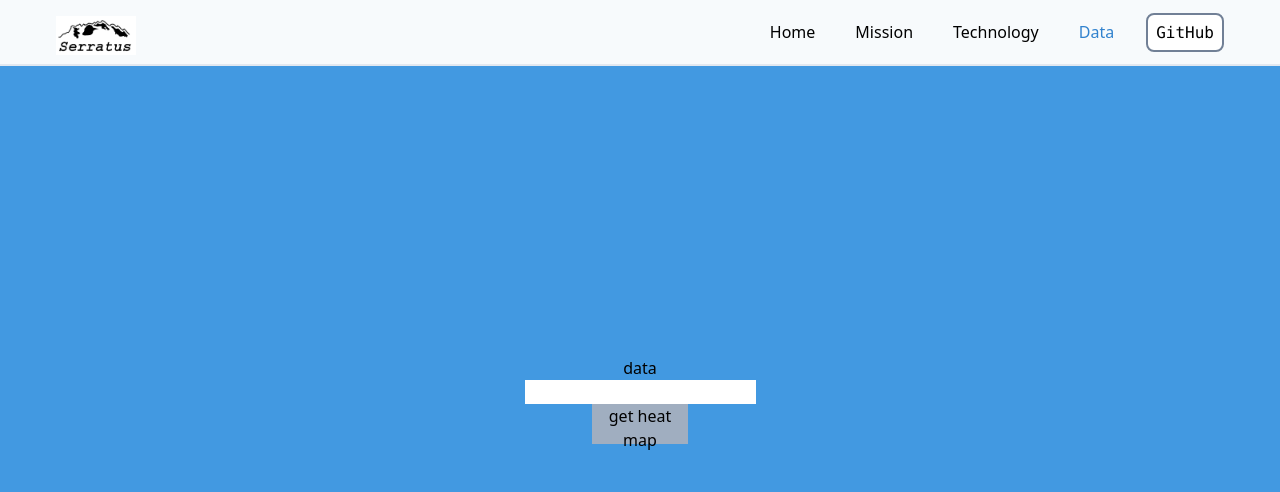
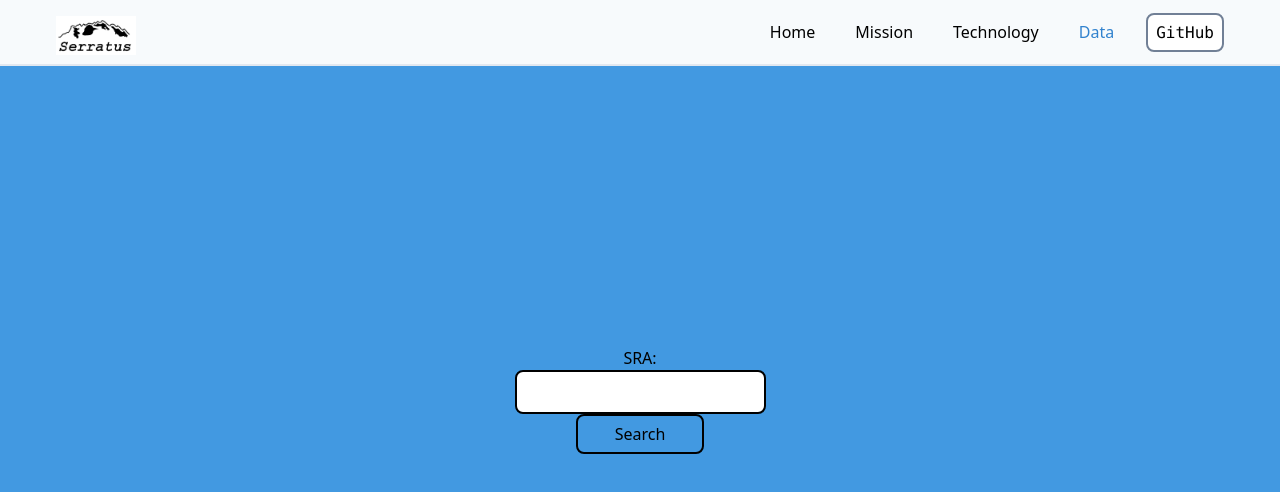
Before and after one commit to serratus-bio/serratus.io, a React (Create React App) app: page /Data in a window 1280 px wide. Shown: the top 492 px of the page. Built offline with nearby package versions, Linux system fonts and the light colour scheme.

Commit message:
add data

```diff
--- a/src/pages/Data.js
+++ b/src/pages/Data.js
@@ -32,24 +32,31 @@ const  Data = (props) => {
         catch {
             setImageError("No heat map for this SRA")
         }
-
     }
 
     return (
-        // data ?
-        //     <div>
-        //         <text>HI</text>
-        //     </div>
-        //     :
-        <div className="h-screen flex flex-col items-center bg-blue-500 justify-center">
-        {data ? <div>data</div> : <div>no data</div>}
-        {heatMap ? <img src={heatMap} className="h-auto w-auto"></img> : <div>{imageError}</div> }
-
-            <input onChange={e => setSearchString(e.target.value)}></input>
-
-            <button onClick={() => genSra()} className="h-10 w-24 bg-gray-500" title="get heat">get heat map</button>
+        <div className="h-screen w-screen flex flex-col items-center bg-blue-500 justify-center p-6">
+            <div class="w-1/2 h-64 flex flex-col justify-center">
 
 
+            <div class="flex flex-col justify-center items-center">
+                {data.sra
+                ?
+                <div>SRA: {data.sra}</div>
+
+                :
+                <div>SRA: </div>}
+                {heatMap ?
+                <img src={heatMap} className="h-full w-full p-6 m-6"></img>
+                :
+                <div>{imageError}</div> }
+                <div class="flex flex-col justify-center items-center">
+                    <input class="p-2 border-black border-2 rounded-lg" onChange={e => setSearchString(e.target.value)}></input>
+                    <button class="" onClick={() => genSra()} className="h-10 w-32 border-black border-2 rounded-lg" title="get heat">Search</button>
+                </div>
+                <a src={`https://www.ncbi.nlm.nih.gov/sra/?term=${data.sra}`}></a>
+            </div>
+            </div>
         </div>
     )
 }
--- a/src/pages/Projects.js
+++ b/src/pages/Projects.js
@@ -55,7 +55,7 @@ function Projects() {
                   </div>
                   <div class="sm:max-w-sm rounded-lg overflow-hidden bg-white shadow-2xl mt-40 sm:m-10 sm:pt-0">
                 <div class="w-full flex flex-col justify-center items-center p-10">
-                <img class="h-24 w-24" src="/db.png" alt="Muzer Logo"/>
+                <img class="h-24 w-24" src="/dbcloud.png" alt="cloud db image"/>
                 </div>
                     <div class="px-6 py-4">
                       <div class="font-bold text-xl mb-2 text-center">CoV Sequence Database</div>
```
Also changed, not shown: public/dbcloud.png (added).
